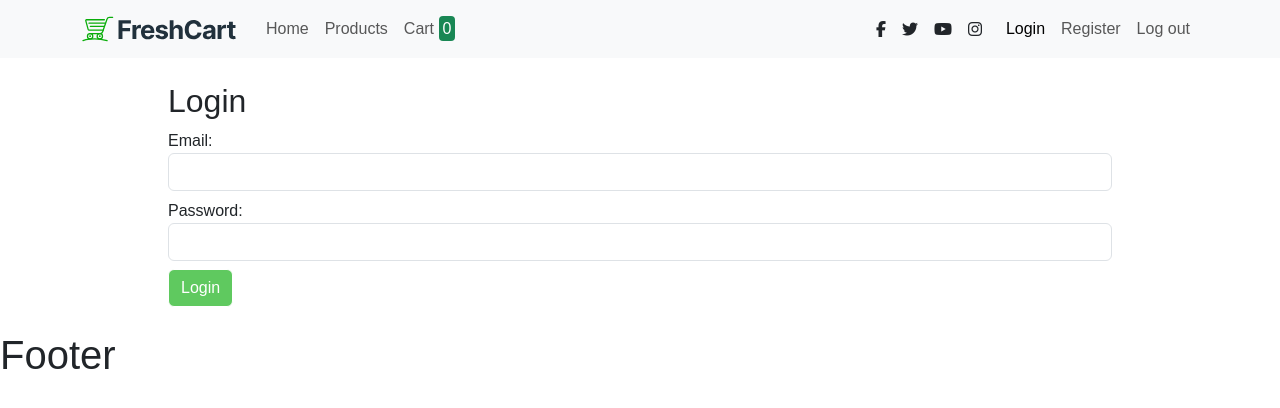
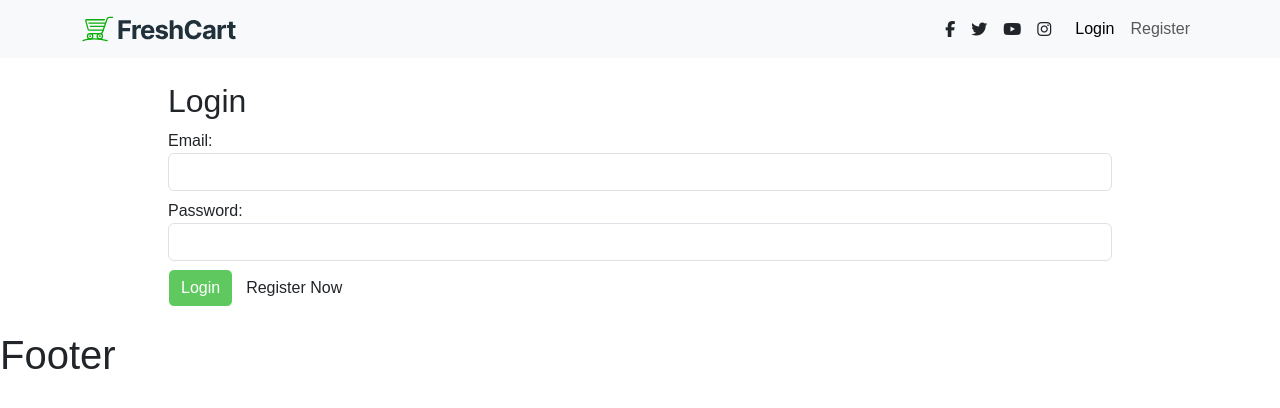
Before and after one commit to mahmouddwidar/Fresh-Cart-e-commerce, a React (Vite) app: page /login in a window 1280 px wide. Shown: the top 408 px of the page. Built offline with nearby package versions, Linux system fonts and the light colour scheme; a web font is replaced by a local one.

Commit message:
Feat: implemented login & logout logic, and protected routes.

```diff
--- a/src/App.jsx
+++ b/src/App.jsx
@@ -7,6 +7,8 @@ import NotFound from "./Components/NotFound/NotFound";
 import Register from "./Components/Register/Register";
 import Cart from "./Components/Cart/Cart";
 import CartContextProvider from "./Context/CartContext";
+import UserContextProvider from "./Context/UserContext";
+import ProtectedRoute from "./Components/ProtectedRoute/ProtectedRoute";
 
 function App() {
 	let routers = createBrowserRouter([
@@ -14,11 +16,11 @@ function App() {
 			path: "/",
 			element: <Layout />,
 			children: [
-				{ index: true, element: <Home /> },
+				{ index: true, element: <ProtectedRoute><Home /></ProtectedRoute> },
 				{ path: "register", element: <Register /> },
 				{ path: "login", element: <Login /> },
-				{ path: "products", element: <Products /> },
-				{ path: "cart", element: <Cart /> },
+				{ path: "products", element: <ProtectedRoute><Products /></ProtectedRoute> },
+				{ path: "cart", element: <ProtectedRoute><Cart /></ProtectedRoute> },
 				{ path: "*", element: <NotFound /> },
 			],
 		},
@@ -26,9 +28,11 @@ function App() {
 
 	return (
 		<>
-			<CartContextProvider>
-				<RouterProvider router={routers}></RouterProvider>
-			</CartContextProvider>
+			<UserContextProvider>
+				<CartContextProvider>
+					<RouterProvider router={routers}></RouterProvider>
+				</CartContextProvider>
+			</UserContextProvider>
 		</>
 	);
 }
--- a/src/Components/Layout/Layout.jsx
+++ b/src/Components/Layout/Layout.jsx
@@ -2,8 +2,19 @@ import { Outlet } from "react-router-dom";
 import Navbar from "../Navbar/Navbar";
 import Footer from "../Footer/Footer";
 import Style from "./Layout.module.css";
+import { useContext, useEffect } from "react";
+import { UserContext } from "../../Context/UserContext";
 
 export default function Layout() {
+
+	let {setUserToken}= useContext(UserContext);
+
+	useEffect( ()=> {
+		if(localStorage.getItem('userToken') !== null) {
+			setUserToken(localStorage.getItem('userToken'));
+		}
+	}, [])
+
 	return (
 		<>
 			<Navbar />
--- a/src/Components/Login/Login.jsx
+++ b/src/Components/Login/Login.jsx
@@ -1,14 +1,16 @@
 import axios from "axios";
 import { useFormik } from "formik";
-import { useState } from "react";
+import { useContext, useState } from "react";
 import { Bars } from "react-loader-spinner";
-import { useNavigate } from "react-router-dom";
+import { Link, useNavigate } from "react-router-dom";
 import * as Yup from "yup";
+import { UserContext } from "../../Context/UserContext";
 
 export default function Login() {
 	let navigate = useNavigate();
 	const [error, setError] = useState(null);
 	const [isLoading, setIsLoading] = useState(false);
+	const {setUserToken} = useContext(UserContext);
 
 	const validationSchema = Yup.object({
 		email: Yup.string()
@@ -40,6 +42,8 @@ export default function Login() {
 			.then((response) => {
 				if (response.data.message === "success") {
 					setIsLoading(false);
+					localStorage.setItem('userToken', response.data.token);
+					setUserToken(response.data.token);
 					navigate("/");
 				}
 			})
@@ -99,13 +103,16 @@ export default function Login() {
 						/>
 					</div>
 				) : (
-					<button
+					<div className="d-flex align-items-center">
+						<button
 						disabled={!(formik.isValid && formik.dirty)}
 						type="submit"
 						className="btn bg-main text-white"
 					>
 						Login
 					</button>
+					<Link to={'/register'} className="btn">Register Now</Link>
+					</div>
 				)}
 				{error && (
 					<div className="alert alert-danger mt-3 p-2">Fail, {error}</div>
--- a/src/Components/Navbar/Navbar.jsx
+++ b/src/Components/Navbar/Navbar.jsx
@@ -1,12 +1,20 @@
 import Style from "./Navbar.module.css";
-import { Link, NavLink } from "react-router-dom";
+import { Link, NavLink, useNavigate } from "react-router-dom";
 import logo from "../../assets/imgs/freshcart-logo.svg";
 import { useContext } from "react";
 import { CartContext } from "../../Context/CartContext";
+import { UserContext } from "../../Context/UserContext";
 
 export default function Navbar() {
+	let { cartCount } = useContext(CartContext);
+	let { userToken, setUserToken } = useContext(UserContext);
+	let navigate = useNavigate();
 
-	let {cartCount} = useContext(CartContext);
+	function logOut() {
+        localStorage.removeItem('userToken');
+        setUserToken(null);
+		navigate('/login');
+    }
 
 	return (
 		<nav className="navbar navbar-expand-lg bg-body-tertiary">
@@ -26,6 +34,8 @@ export default function Navbar() {
 					<span className="navbar-toggler-icon"></span>
 				</button>
 				<div className="collapse navbar-collapse" id="navbarSupportedContent">
+					{/* Links */}
+					{userToken !== null ? (
 						<ul className="navbar-nav me-auto mb-2 mb-lg-0">
 							<li className="nav-item">
 								<NavLink className="nav-link" aria-current="page" to="/">
@@ -39,10 +49,17 @@ export default function Navbar() {
 							</li>
 							<li className="nav-item">
 								<NavLink className="nav-link" to="/cart">
-								Cart <span className="bg-success text-white p-1 rounded-1">{cartCount}</span>
+									Cart{" "}
+									<span className="bg-success text-white p-1 rounded-1">
+										{cartCount}
+									</span>
 								</NavLink>
 							</li>
 						</ul>
+					) : (
+						""
+					)}
+
 					<ul className="navbar-nav ms-auto mb-2 mb-lg-0">
 						{/* TODO: Make sure icons are good, and responsive on small screens  */}
 						<li className="nav-item d-flex align-items-center">
@@ -51,6 +68,12 @@ export default function Navbar() {
 							<i className="fab fa-youtube me-3"></i>
 							<i className="fab fa-instagram me-3"></i>
 						</li>
+						{userToken !== null ? (
+							<li className="nav-item">
+								<button className="nav-link" onClick={()=>{logOut()}}>Log out</button>
+							</li>
+						) : (
+							<>
 								<li className="nav-item">
 									<NavLink className="nav-link" to="/login">
 										Login
@@ -61,9 +84,8 @@ export default function Navbar() {
 										Register
 									</NavLink>
 								</li>
-						<li className="nav-item">
-							<Link className="nav-link">Log out</Link>
-						</li>
+							</>
+						)}
 					</ul>
 				</div>
 			</div>
--- /dev/null
+++ b/src/Components/ProtectedRoute/ProtectedRoute.jsx
@@ -0,0 +1,11 @@
+import { Navigate } from "react-router-dom";
+import Style from "./ProtectedRoute.module.css";
+
+export default function ProtectedRoute(props) {
+
+	if (localStorage.getItem('userToken') !== null) {
+		return props.children;
+	} else {
+		return <Navigate to={'/login'} />
+	}
+}
--- /dev/null
+++ b/src/Components/ProtectedRoute/ProtectedRoute.module.css
@@ -0,0 +1 @@
+.ProtectedRoute {}
--- /dev/null
+++ b/src/Context/UserContext.jsx
@@ -0,0 +1,14 @@
+import { createContext, useState } from "react";
+
+export let UserContext = createContext();
+
+export default function UserContextProvider(props) {
+
+    const [userToken, setUserToken] = useState(null);
+
+    return (
+        <UserContext.Provider value={{ userToken, setUserToken }}>
+            {props.children}
+        </UserContext.Provider>
+    );
+}
```
Lines whose indentation alone changed are shown as unchanged.
